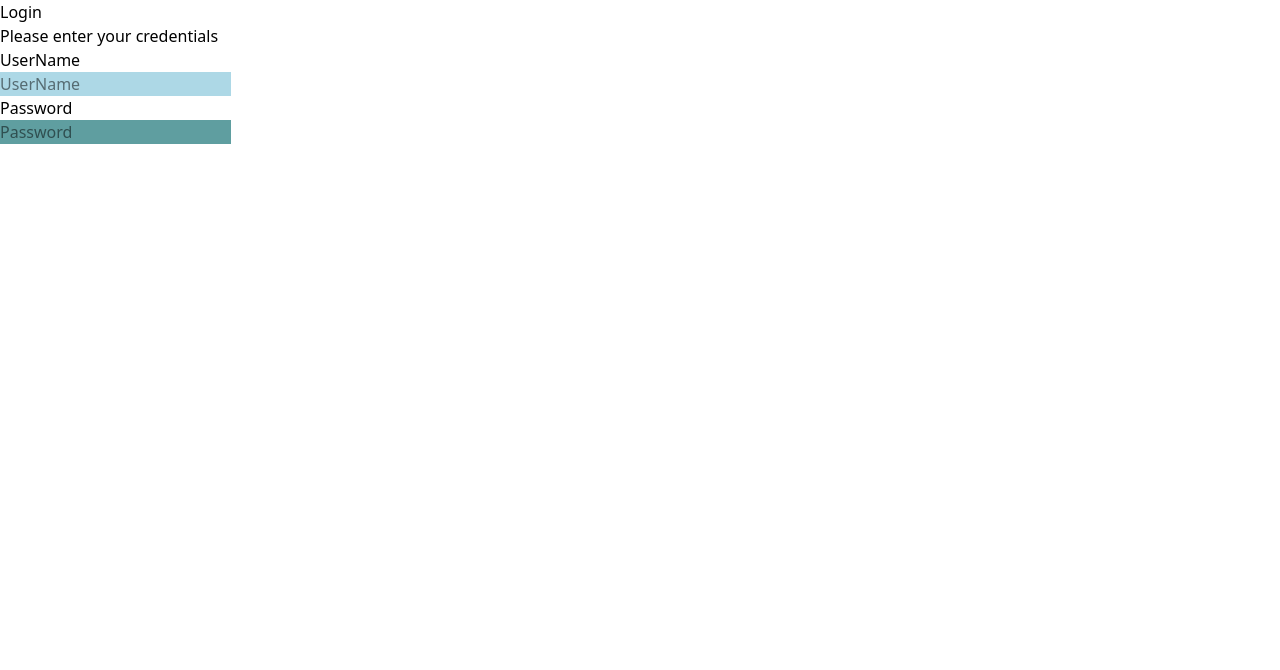
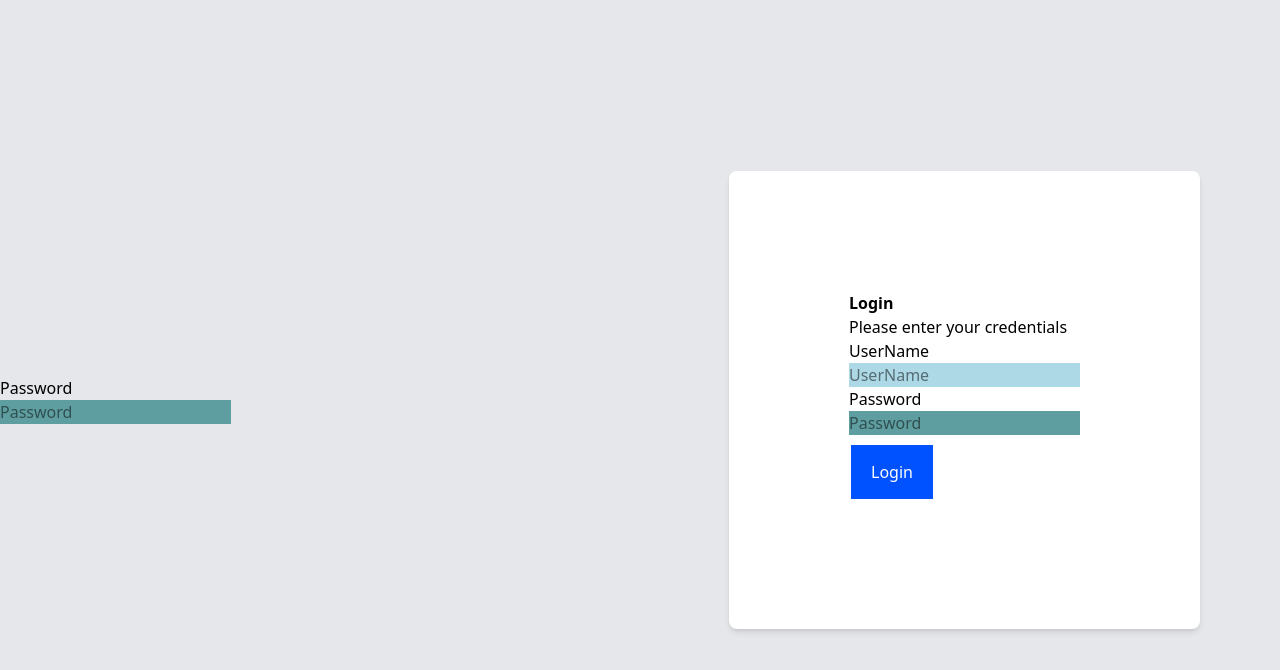
Before and after one commit to UmeshGayashan/Software_Submission_Client, a Next.js app: page /login in a window 1280 px wide. Shown: the top 670 px of the page. Built offline with nearby package versions, Linux system fonts and the light colour scheme.

Commit message:
allowing pure css modules and tailwind use once

```diff
--- a/app/(auth)/login/page.tsx
+++ b/app/(auth)/login/page.tsx
@@ -12,7 +12,9 @@ function Home() {
         console.log("Button clicked");
     }
   return (
-    <div>
+    <div className='bg-gray-200 h-screen flex items-center justify-between'>
+      {/* <MainTextField title="UserName" isPassword={false} /> */}
+        <MainTextField title="Password" isPassword={true} />
         <Card
             heading="Login"
             content="Please enter your credentials"
--- a/app/components/Card.tsx
+++ b/app/components/Card.tsx
@@ -1,5 +1,6 @@
 import React from 'react'
 import MainTextField from './MainTextField'
+import MainButton from './mainButton'
 
 type Props ={
     heading?: string
@@ -14,16 +15,21 @@ type Props ={
     }>
 }
 
+const handleClick = () => {
+    console.log("Button clicked");
+}
+
 function Card({heading, content, width, height, backgroundColor, borderRadius, fields}: Props) {
   return (
-    <form>
-        <h2>{heading}</h2>
+    <form className='bg-white p-30 m-20 rounded-lg shadow-md'>
+        <h2 className='text-black font-bold'>{heading}</h2>
             <p>{content}</p>
             {fields?.map((field, index) => (
                 <MainTextField key={index} title={field.title} isPassword={field.isPassword} />
             ))}
             <MainTextField title="UserName" isPassword={false} />
             <MainTextField title="Password" isPassword={true} />
+            <MainButton Name="Login" onClickFunc={handleClick} />
     </form>
   )
 }
--- /dev/null
+++ b/app/components/Styling/MainButton.module.css
@@ -0,0 +1,12 @@
+.button{
+    background-color: #0051ff;
+    border: none;
+    color: white;
+    padding: 15px 20px;
+    text-align: center;
+    text-decoration: none;
+    display: inline-block;
+    font-size: 16px;
+    margin: 10px 2px;
+    cursor: pointer;
+}
--- a/app/components/mainButton.tsx
+++ b/app/components/mainButton.tsx
@@ -1,6 +1,6 @@
 "use client"; // to convert to client component
 import React from 'react'
-import styles from './MainButton.module.css';
+import styles from '../components/Styling/MainButton.module.css';
 
 type Props = {
     Name: string
@@ -9,15 +9,7 @@ type Props = {
 
 function MainButton({ Name,onClickFunc = ()=>{} }: Props) {
   return (
-    <button className="
-        bg-blue-500
-        hover:bg-blue-700
-        text-white
-        font-bold
-        py-2
-        px-4
-        rounded-
-      " onClick={onClickFunc}>{Name}</button>
+    <button className={`${styles.button} bg-black hover:bg-blue-700`} onClick={onClickFunc}>{Name}</button>
   )
 }
 
```
